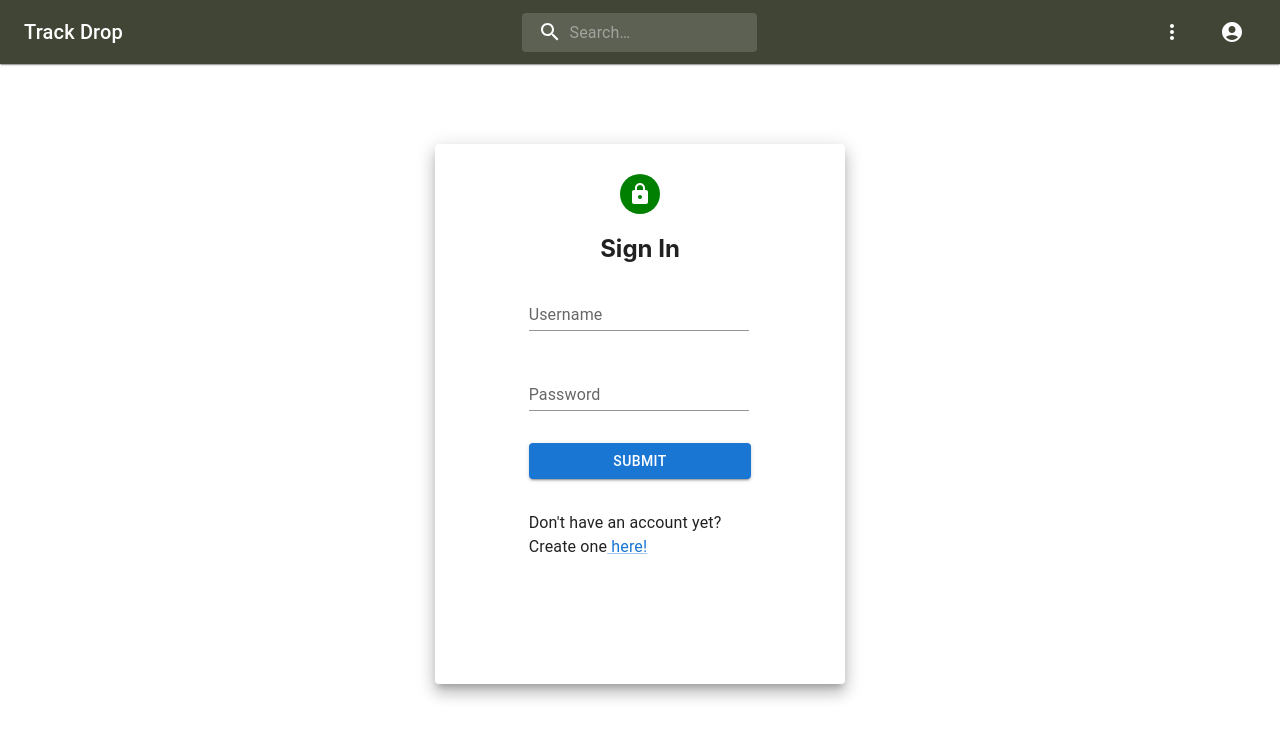
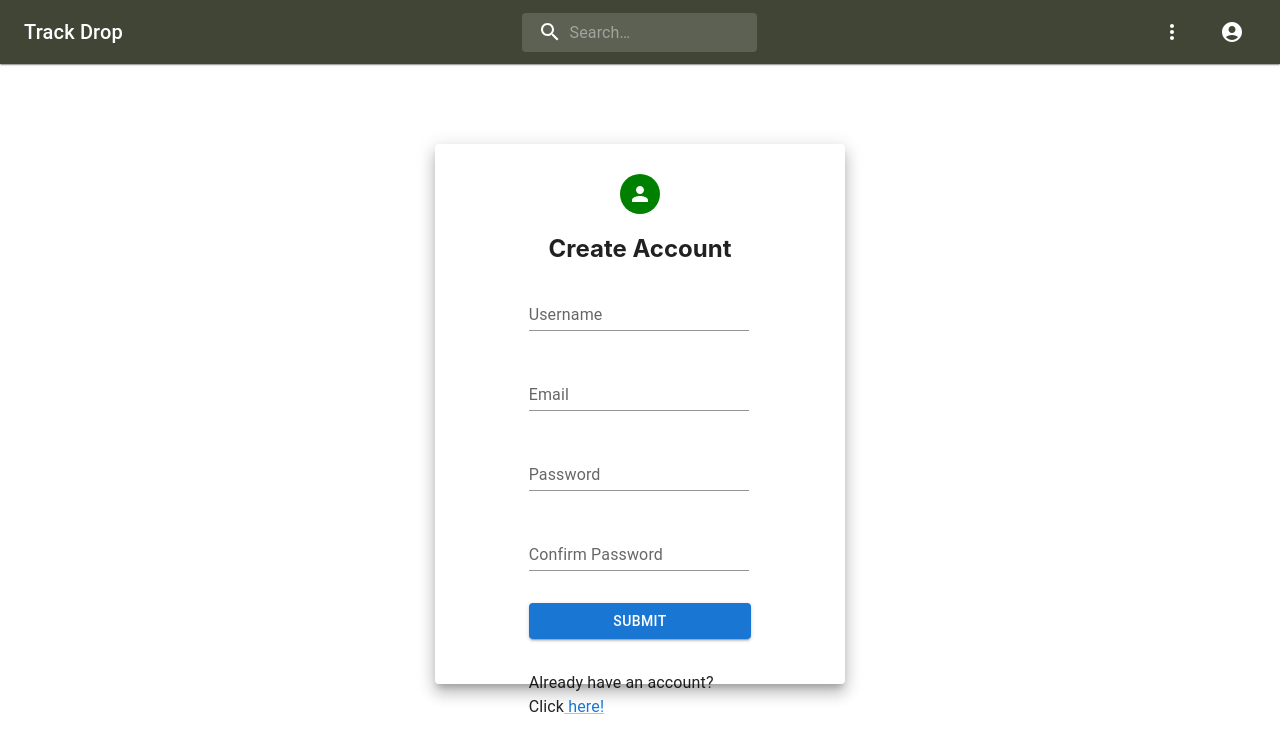
Before and after one commit to PetDios9/track-drop, a React (Create React App) app in the folder client/: page / in a window 1280 px wide. Shown: the top 750 px of the page. Built offline with nearby package versions, Linux system fonts and the light colour scheme.

Commit message:
created layout for create account page

```diff
--- a/client/src/App.js
+++ b/client/src/App.js
@@ -1,13 +1,13 @@
 /* eslint-disable react/react-in-jsx-scope */
 import './App.css';
 import Header from './components/Header';
-import LoginPage from './pages/LoginPage';
+import CreateProfilePage from './pages/CreateAccountPage';
 
 function App() {
   return (
     <>
       <Header />
-      <LoginPage />
+      <CreateProfilePage />
     </>
   );
 }
--- /dev/null
+++ b/client/src/pages/CreateAccountPage.jsx
@@ -0,0 +1,48 @@
+/* eslint-disable jsx-a11y/anchor-is-valid */
+import {
+  Button, Grid, Paper, TextField, Avatar, Typography, Link,
+} from '@mui/material';
+import React from 'react';
+import PersonIcon from '@mui/icons-material/Person';
+// import { Formik } from 'formik'
+
+export default function LoginPage() {
+  return (
+    <Grid>
+      <Paper
+        sx={{
+          padding: '30px', height: '60vh', width: 350, margin: '80px auto',
+        }}
+        elevation={10}
+      >
+        <Grid align="center">
+          <Avatar sx={{ backgroundColor: 'green' }}><PersonIcon /></Avatar>
+          <h2>Create Account</h2>
+        </Grid>
+        <Grid container alignItems="center" justifyContent="center" spacing={4}>
+          <Grid item xs={8}>
+            <TextField variant="standard" label="Username" placeholder="Enter Username" />
+          </Grid>
+          <Grid item xs={8}>
+            <TextField variant="standard" label="Email" type="password" placeholder="Enter Email" />
+          </Grid>
+          <Grid item xs={8}>
+            <TextField variant="standard" label="Password" type="password" placeholder="Enter Password" />
+          </Grid>
+          <Grid item xs={8}>
+            <TextField variant="standard" label="Confirm Password" type="password" placeholder="Re-Enter Password" />
+          </Grid>
+          <Grid item xs={8}>
+            <Button variant="contained" type="submit" fullWidth>Submit</Button>
+          </Grid>
+          <Grid item xs={8}>
+            <Typography>
+              Already have an account? Click
+              <Link href="#"> here!</Link>
+            </Typography>
+          </Grid>
+        </Grid>
+      </Paper>
+    </Grid>
+  );
+}
```
